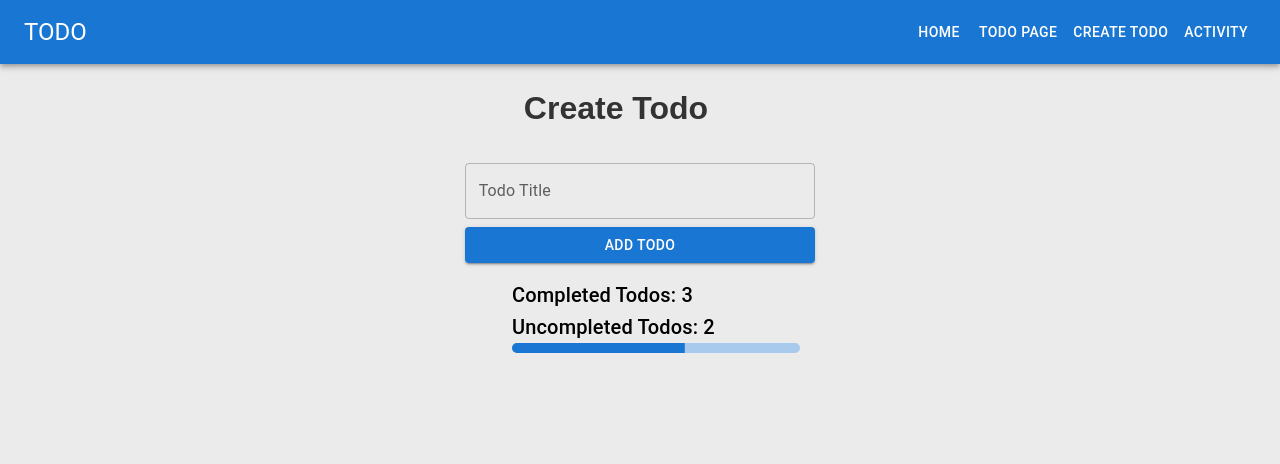
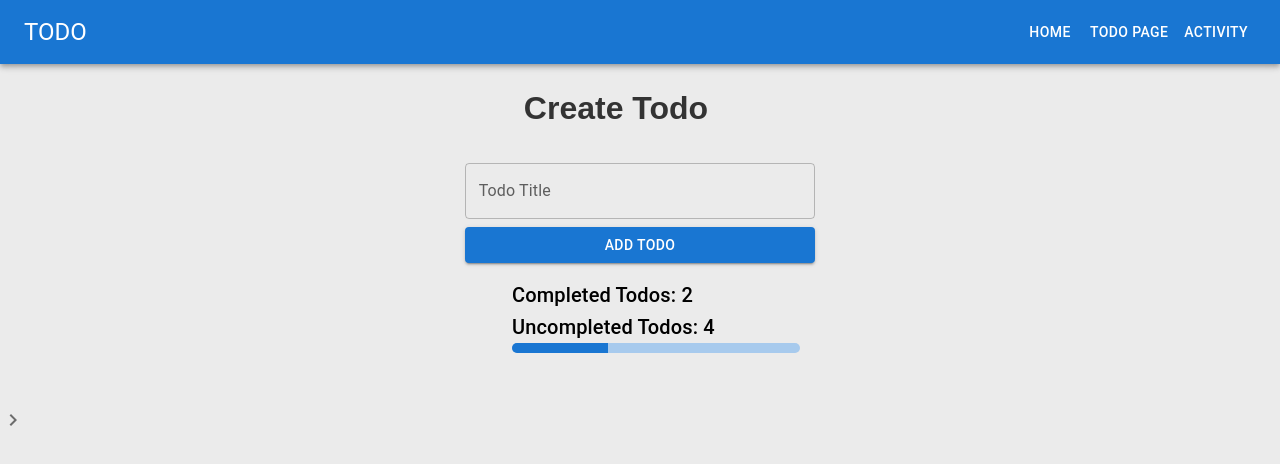
Before and after one commit to ErezTzur5/todo-react-app, a React (Vite) app: page /create-todo in a window 1280 px wide. Shown: the top 464 px of the page. Built offline with nearby package versions, Linux system fonts and the light colour scheme; data requests are answered from the project's data file.

Commit message:
modified more items

```diff
--- a/data/db.json
+++ b/data/db.json
@@ -3,7 +3,7 @@
     {
       "id": "3",
       "title": "Implement Context",
-      "isComplete": true,
+      "isComplete": false,
       "labels": [
         "home",
         "shopping"
@@ -44,6 +44,11 @@
         "home",
         "shopping"
       ]
+    },
+    {
+      "id": "76b8",
+      "title": "erez",
+      "isComplete": false
     }
   ]
 }
--- a/src/App.jsx
+++ b/src/App.jsx
@@ -10,6 +10,7 @@ import TodoDetailsPage from './components/pages/TodoDetailsPage';
 import CreateTodoPage from './components/pages/CreateTodoPage';
 import NotFoundPage from './components/pages/NotFoundPage';
 import { Route, BrowserRouter as Router, Routes } from 'react-router-dom';
+import Sidebar from './components/SideBar';
 
 
 
@@ -46,6 +47,7 @@ function App() {
   return (
     <div className="main-container">
       <Router>
+        <Sidebar/>
             <Navbar />
             <Routes>
                 <Route path="/" element={<HomePage />} />
--- a/src/components/NavBar.jsx
+++ b/src/components/NavBar.jsx
@@ -15,9 +15,6 @@ function Navbar() {
                 <Button color="inherit" component={Link} to="/todo-page">
                     Todo Page
                 </Button>
-                <Button color="inherit" component={Link} to="/create-todo">
-                    Create Todo
-                </Button>
                 <Button color="inherit" component={Link} to="/activity">
                     Activity
                 </Button>
--- /dev/null
+++ b/src/components/SideBar.jsx
@@ -0,0 +1,62 @@
+import React, { useState } from 'react';
+import Drawer from '@mui/material/Drawer';
+import List from '@mui/material/List';
+import ListItem from '@mui/material/ListItem';
+import ListItemText from '@mui/material/ListItemText';
+import IconButton from '@mui/material/IconButton';
+import ChevronLeftIcon from '@mui/icons-material/ChevronLeft';
+import ChevronRightIcon from '@mui/icons-material/ChevronRight';
+
+const Sidebar = () => {
+  const [open, setOpen] = useState(false);
+
+  const toggleDrawer = () => {
+    setOpen(!open);
+  };
+
+  return (
+    <>
+      <Drawer
+        variant="persistent"
+        anchor="left"
+        open={open}
+        sx={{
+          width: 240,
+          flexShrink: 0,
+          '& .MuiDrawer-paper': {
+            width: 240,
+            boxSizing: 'border-box',
+          },
+        }}
+      >
+        <List>
+          <ListItem button>
+            <ListItemText primary="Home" />
+          </ListItem>
+          <ListItem button>
+            <ListItemText primary="About" />
+          </ListItem>
+          <ListItem button>
+            <ListItemText primary="Contact" />
+          </ListItem>
+        </List>
+      </Drawer>
+      <IconButton
+        sx={{
+          width: '20px',
+          position: 'absolute',
+          left: open ? '250px' : '1%',
+          transform: 'translateX(-50%)',
+          top: '50%',
+          zIndex: 1,
+          transition: 'left 0.3s', // Add transition for smoother animation
+        }}
+        onClick={toggleDrawer}
+      >
+        {open ? <ChevronLeftIcon /> : <ChevronRightIcon />}
+      </IconButton>
+    </>
+  );
+};
+
+export default Sidebar;
--- a/src/components/pages/CreateTodoPage.jsx
+++ b/src/components/pages/CreateTodoPage.jsx
@@ -1,8 +1,7 @@
 import React, { useState } from 'react';
-import { Button, TextField } from '@mui/material';
+import { Button, TextField, Snackbar, Alert } from '@mui/material';
 import axios from 'axios';
-import { Typography, Snackbar, Alert } from '@mui/material';
-
+import { useNavigate } from 'react-router-dom';
 
 function CreateTodoPage() {
   const [title, setTitle] = useState('');
@@ -10,14 +9,16 @@ function CreateTodoPage() {
   const [snackbarMessage, setSnackbarMessage] = useState('');
   const [snackbarSeverity, setSnackbarSeverity] = useState('success');
 
-  async function addTodo(title) {
+  const navigate = useNavigate();
+
+  async function addTodo() {
     try {
       const newTodo = { title: title, isComplete: false };
-      const response = await axios.post('http://localhost:8001/todos', newTodo);
+      await axios.post('http://localhost:8001/todos', newTodo);
       setSnackbarMessage('Todo added successfully');
       setSnackbarSeverity('info');
       setSnackbarOpen(true);
-      // You might want to update the UI with the new todo here
+      navigate('/todo-page'); // Navigate back to the todo list
     } catch (error) {
       console.error('Error adding todo:', error);
       setSnackbarMessage('Error adding todo');
@@ -32,7 +33,7 @@ function CreateTodoPage() {
       alert('Please enter a todo title');
       return;
     }
-    addTodo(title);
+    addTodo();
     setTitle('');
   }
 
--- a/src/index.css
+++ b/src/index.css
@@ -305,8 +305,6 @@ input[type="checkbox"]:checked::after {
   width: 20rem;
 }
 
-
-
 /* Responsive Design
 @media (max-width: 600px) {
   .container {
```
